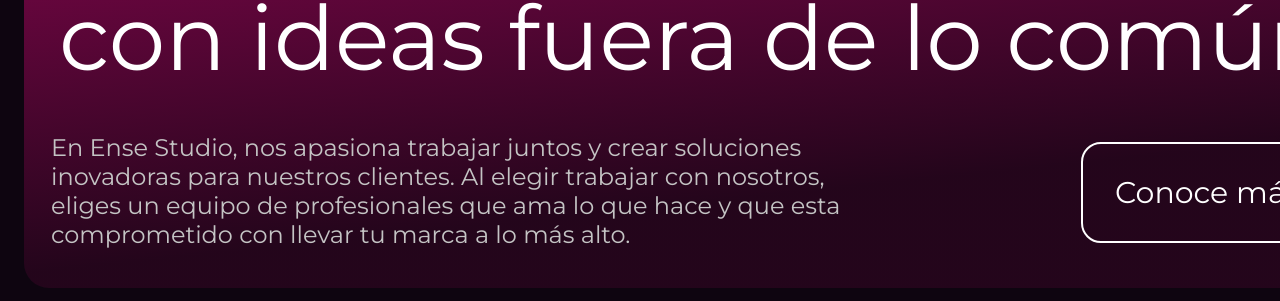
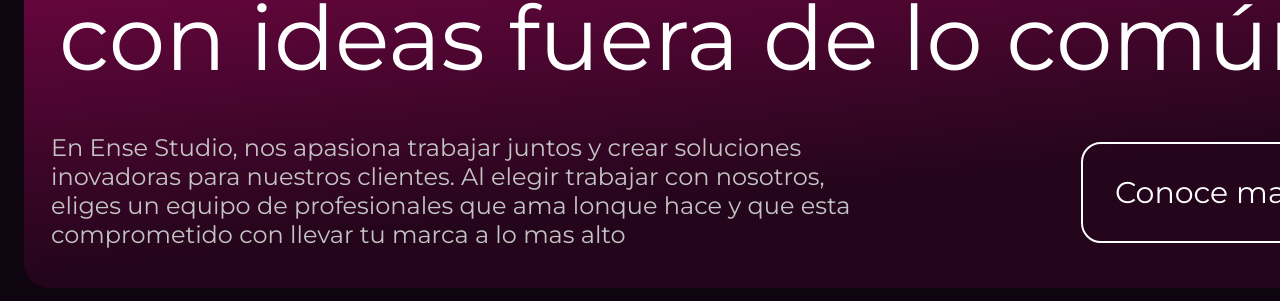
Before and after one commit to DiegoEDG/ense-landing, a Next.js app: page / in a window 1280 px wide. Shown: the part 892-1193 px from the top of the page. Built offline with nearby package versions, Linux system fonts and the light colour scheme.

Commit message:
HOTFIX: Text changed

```diff
--- a/src/components/Cta.tsx
+++ b/src/components/Cta.tsx
@@ -14,13 +14,13 @@ const Cta = () => {
 						En Ense Studio, nos apasiona trabajar juntos y crear soluciones <br /> inovadoras para nuestros clientes. Al
 						elegir trabajar con nosotros,
 						<br />
-						eliges un equipo de profesionales que ama lo que hace y que esta comprometido con llevar tu marca a lo más
-						alto.{' '}
+						eliges un equipo de profesionales que ama lonque hace y que esta comprometido con llevar tu marca a lo mas
+						alto{' '}
 					</p>
 
 					<Link href="#" style={{ textDecoration: 'none' }}>
 						<div className={style.link}>
-							<p>Conoce más</p>
+							<p>Conoce mas</p>
 							<Image className={style.arrow} width={42} height={22} src={arrow} alt="arrow" />
 						</div>
 					</Link>
```
